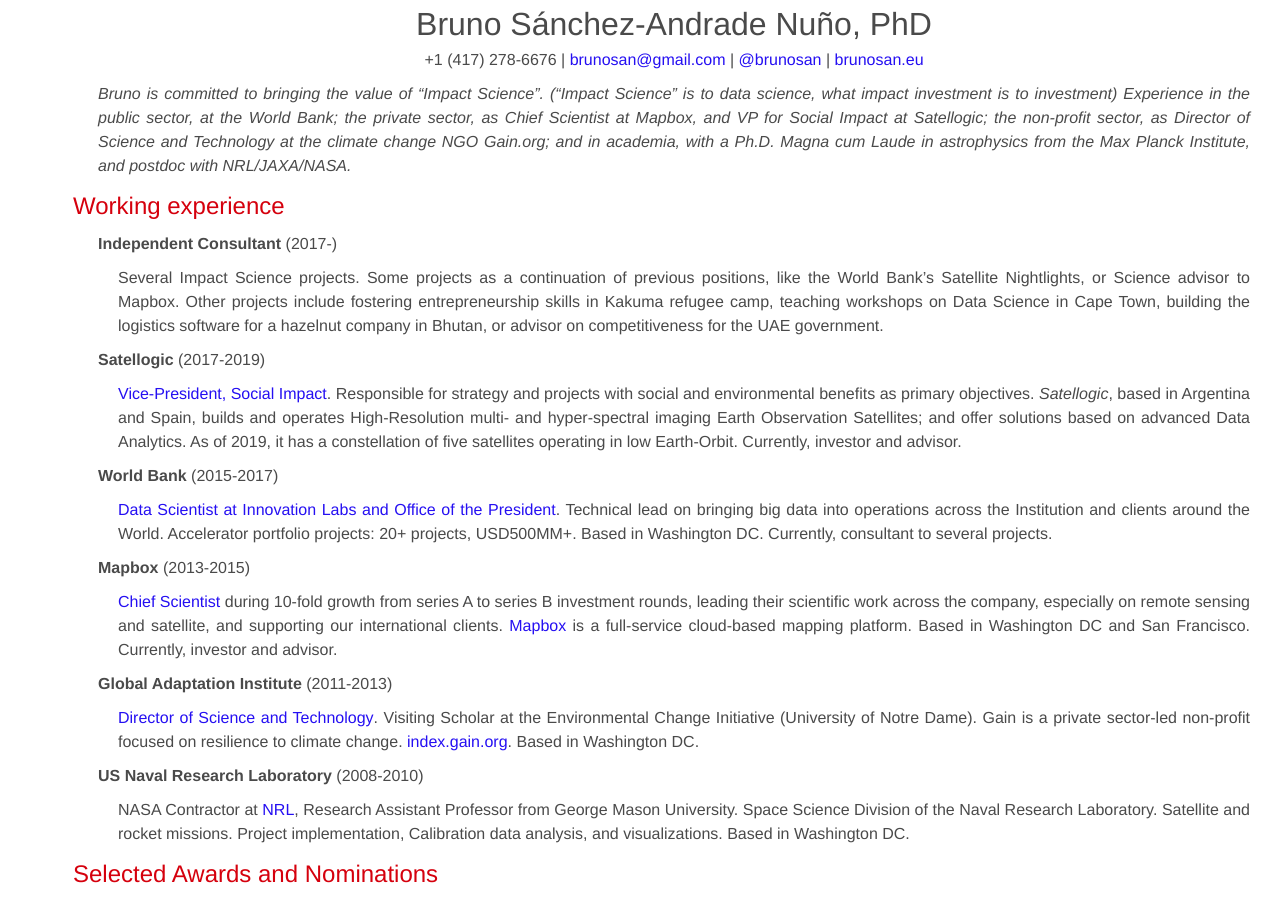
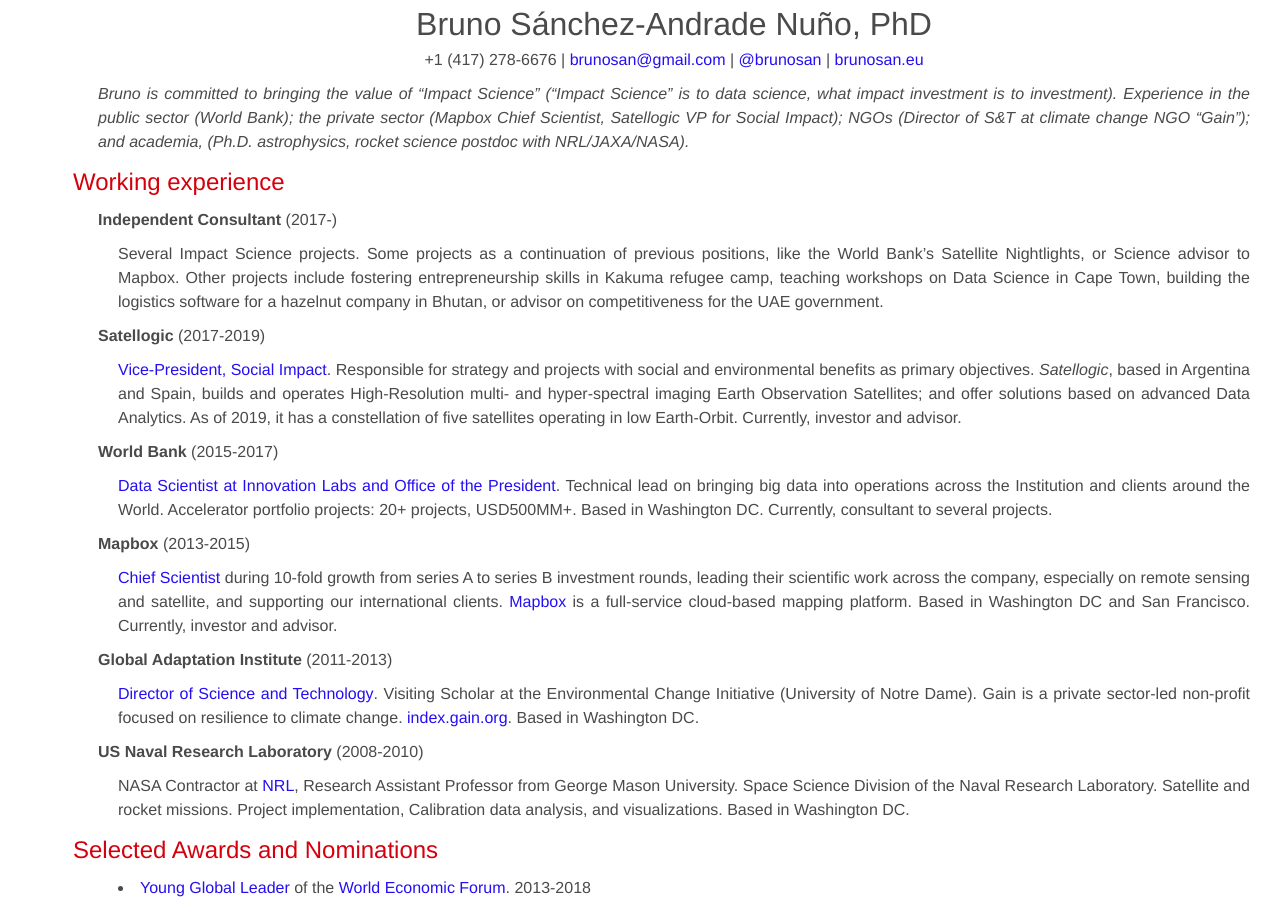
Before and after one commit to brunosan/cv, a Jekyll site: the page built from index.md, in a window 1280 px wide and 900 px high. Built offline with Jekyll 4.4.1, drawn with Linux system fonts in a browser that asks for light colours.

Commit message:
Shorter intro

```diff
--- a/index.md
+++ b/index.md
@@ -6,7 +6,7 @@
 # Bruno Sánchez-Andrade Nuño, PhD #
 +1 (417) 278-6676 | <brunosan@gmail.com> | [@brunosan](http://twitter.com/brunosan) | [brunosan.eu](http://brunosan.eu)
 
-*Bruno is committed to bringing the value of “Impact Science”. (“Impact Science” is to data science, what impact investment is to investment) Experience in the public sector, at the World Bank; the private sector, as Chief Scientist at Mapbox, and VP for Social Impact at Satellogic; the non-profit sector, as Director of Science and Technology at the climate change NGO Gain.org; and in academia, with a Ph.D. Magna cum Laude in astrophysics from the Max Planck Institute, and postdoc with NRL/JAXA/NASA.*
+*Bruno is committed to bringing the value of “Impact Science” (“Impact Science” is to data science, what impact investment is to investment). Experience in the public sector (World Bank); the private sector (Mapbox Chief Scientist, Satellogic VP for Social Impact); NGOs (Director of S&T at climate change NGO "Gain"); and academia, (Ph.D. astrophysics, rocket science postdoc with NRL/JAXA/NASA).*
 
 ## Working experience ##
 
```
